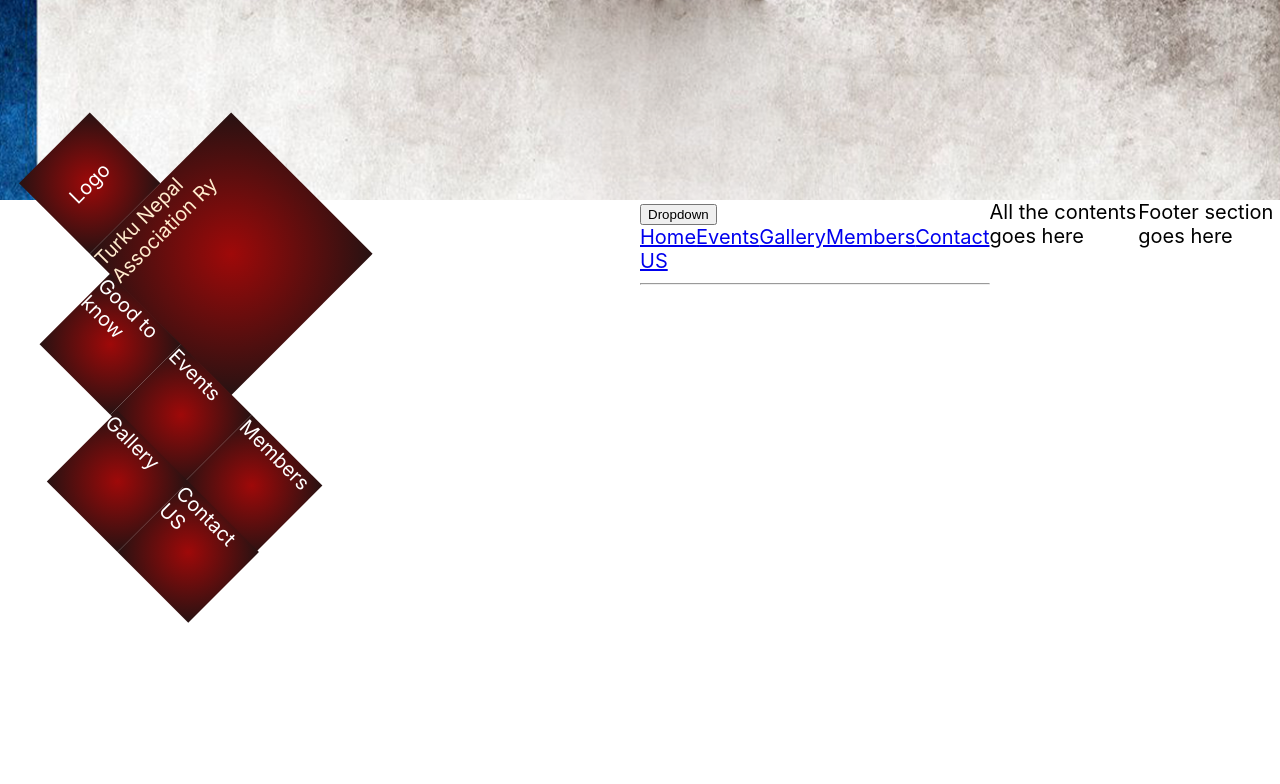
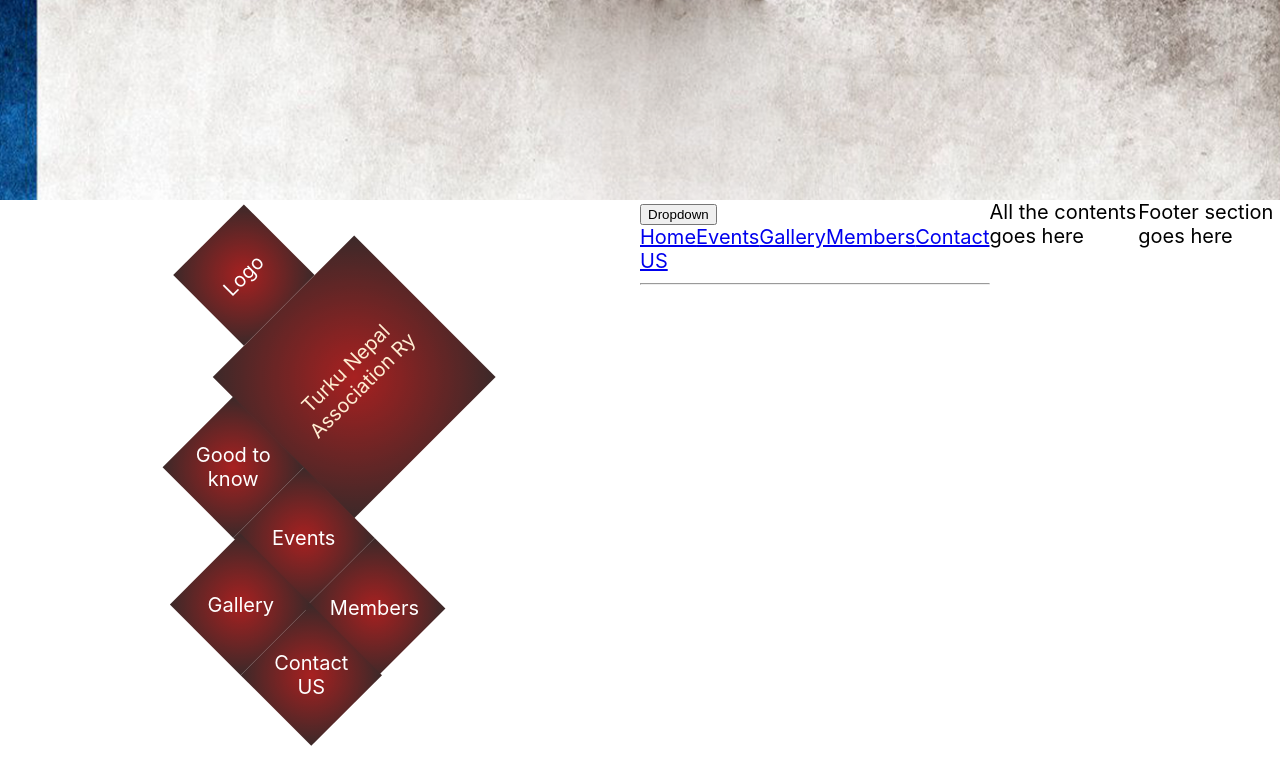
Before and after one commit to sdhakal18/Turkunepal, a React (Create React App) app in the folder tna-app/: page / in a window 1280 px wide. Shown: the top 784 px of the page. Built offline with nearby package versions, Linux system fonts and the light colour scheme.

Commit message:
Added image of logo

```diff
--- a/tna-app/src/App.css
+++ b/tna-app/src/App.css
@@ -19,13 +19,12 @@
 
 
 .LeftContainer{
+  opacity: 0.9;
   display: flex;
   flex-flow: column;
   width:40%;
   height:auto;
   float:none;
-
-
 }
 .flexmenu{
   display: flex;
@@ -48,7 +47,16 @@
   justify-content: center;
   text-align: center;
   color:white;
-  background:radial-gradient(circle, #9f0909, #271212);;
+  background:radial-gradient(circle, #9f0909, #271212);
+  margin-top:40%;
+  margin-left: 10%;
+}
+.logo img{
+  transform: rotate(45deg);
+  margin-left: 0%;
+  margin-top:0%;
+  height:75px;
+  width: 75px;
 }
 
 
@@ -57,12 +65,21 @@
 /*-------------------------------------FOR NAME*/
 
 .name{
+  display: flex;
+  align-items: center;
+  justify-content: center;
+  text-align: center;
+  color:white;
   height: 200px;
   width: 200px;
   color: blanchedalmond;
   background:radial-gradient(circle, #9f0909, #271212);;;
 
-
+}
+.name h1{
+  position: relative;
+  transform: rotate(45deg);
+  font-size: 30px;
 }
 
 
@@ -79,6 +96,10 @@
 
 
 .gtk{
+  display: flex;
+  align-items: center;
+  justify-content: center;
+  text-align: center;
   width:100px;
   height:100px;
   margin-top:55%;
@@ -87,12 +108,18 @@
 }
 
 .gtk span{
-  display:flex;
+  position: relative;
+  transform: rotate(-45deg);
+  font-size: 20px;
 }
 
 
 
 .events{
+  display: flex;
+  align-items: center;
+  justify-content: center;
+  text-align: center;
   width:100px;
   height:100px;
   margin-top:55%;
@@ -101,13 +128,19 @@
 }
 
 .events span{
-  display:flex;
+  position: relative;
+  transform: rotate(-45deg);
+  font-size: 20px;
 }
 
 
 
 
 .members{
+  display: flex;
+  align-items: center;
+  justify-content: center;
+  text-align: center;
   width:100px;
   height:100px;
   margin-top:55%;
@@ -116,7 +149,9 @@
 }
 
 .members span{
-  display:flex;
+  position: relative;
+  transform: rotate(-45deg);
+  font-size: 20px;
 }
 
 .pages2{
@@ -128,6 +163,10 @@
 }
 
 .gallery{
+  display: flex;
+  align-items: center;
+  justify-content: center;
+  text-align: center;
   width:100px;
   height:100px;
   margin-top: 55%;
@@ -137,9 +176,15 @@
 
 .gallery span{
   display:flex;
+  flex-direction: row;
+  transform: rotate(-45deg);
 }
 
 .contact{
+  display: flex;
+  align-items: center;
+  justify-content: center;
+  text-align: center;
   width:100px;
   height:100px;
   margin-top:55%;
@@ -149,4 +194,6 @@
 
 .contact span{
   display:flex;
+  flex-direction: row;
+  transform: rotate(-45deg);
 }
```
